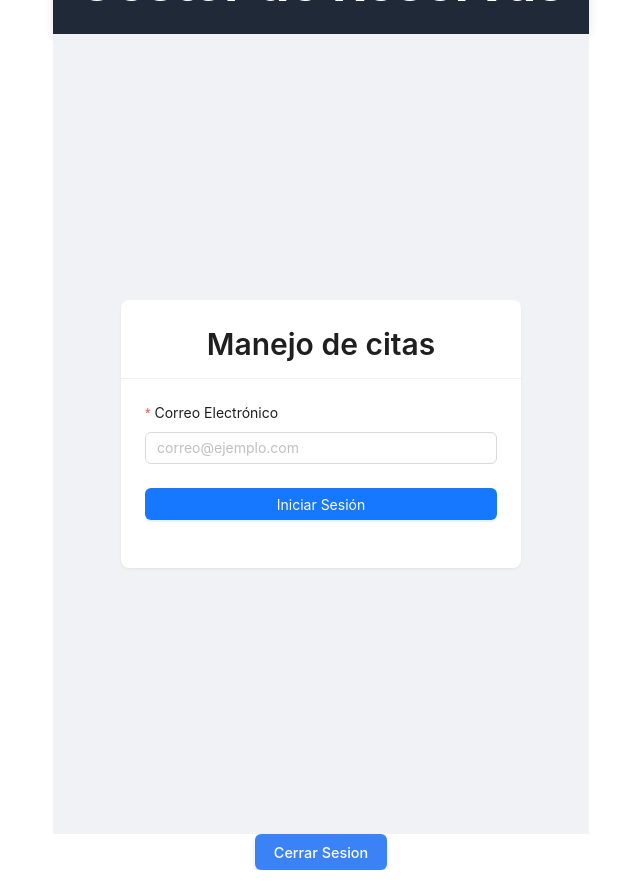
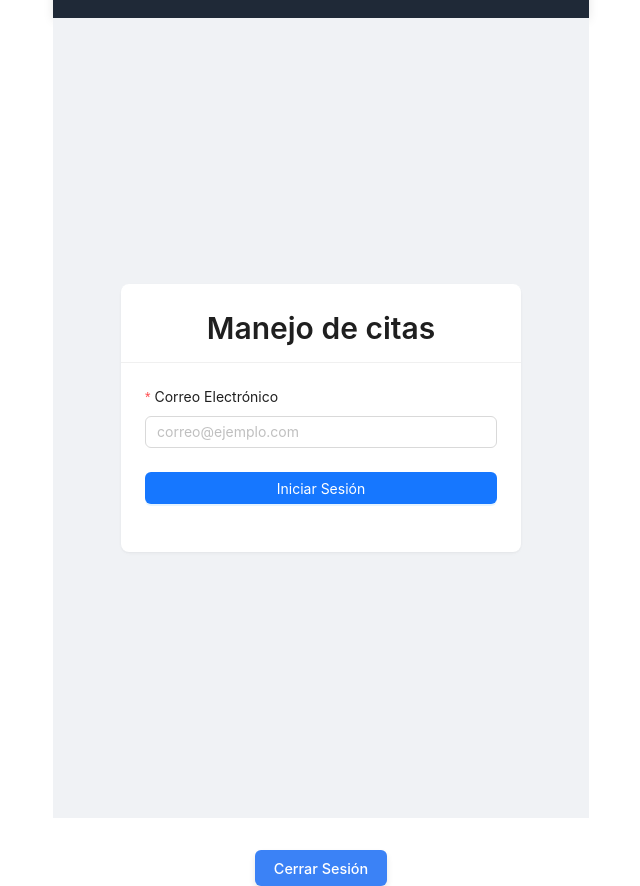
Before and after one commit to Rober1088/Gestor-de-Reservas, a React (Vite) app: page /login in a window 1280 px wide. Shown: the whole page, without its empty margins (319-959 px from the left). Built offline with nearby package versions, Linux system fonts and the light colour scheme; the HTML template or start-up script is replaced by a standard one.

Commit message:
se arregl el footer y ahora si te redirige al login cuando cierras sesion

```diff
--- a/src/App.tsx
+++ b/src/App.tsx
@@ -21,9 +21,9 @@ function App() {
   useEffect(() => {
     supabase.auth.onAuthStateChange((event, session) => {
       if (!session) {
-        navigator("/login");
+        navigate("/login");
       } else {
-        navigator("/");
+        navigate("/");
       }
     });
   }, [navigator]);
--- a/src/views/Bottom.tsx
+++ b/src/views/Bottom.tsx
@@ -1,9 +1,25 @@
+// src/views/Bottom.tsx
 import supabase from "../utils/supabase";
+import { useNavigate } from "react-router-dom";
 
 export default function Bottom() {
-    async function logOut() {
-        await supabase.auth.signOut();
+  const navigate = useNavigate();
+
+  async function logOut() {
+    const { error } = await supabase.auth.signOut();
+    if (error) {
+      console.error("Error al cerrar sesión:", error.message);
+    } else {
+      console.log("Sesión cerrada correctamente");
+      navigate("/login"); // Redirige al login después del logout
     }
+  }
 
-    return <button className="logout-button" onClick={logOut}>Cerrar Sesion</button>
-};
+  return (
+    <div style={{ textAlign: "center", marginTop: "2rem" }}>
+      <button className="logout-button" onClick={logOut}>
+        Cerrar Sesión
+      </button>
+    </div>
+  );
+}
```
